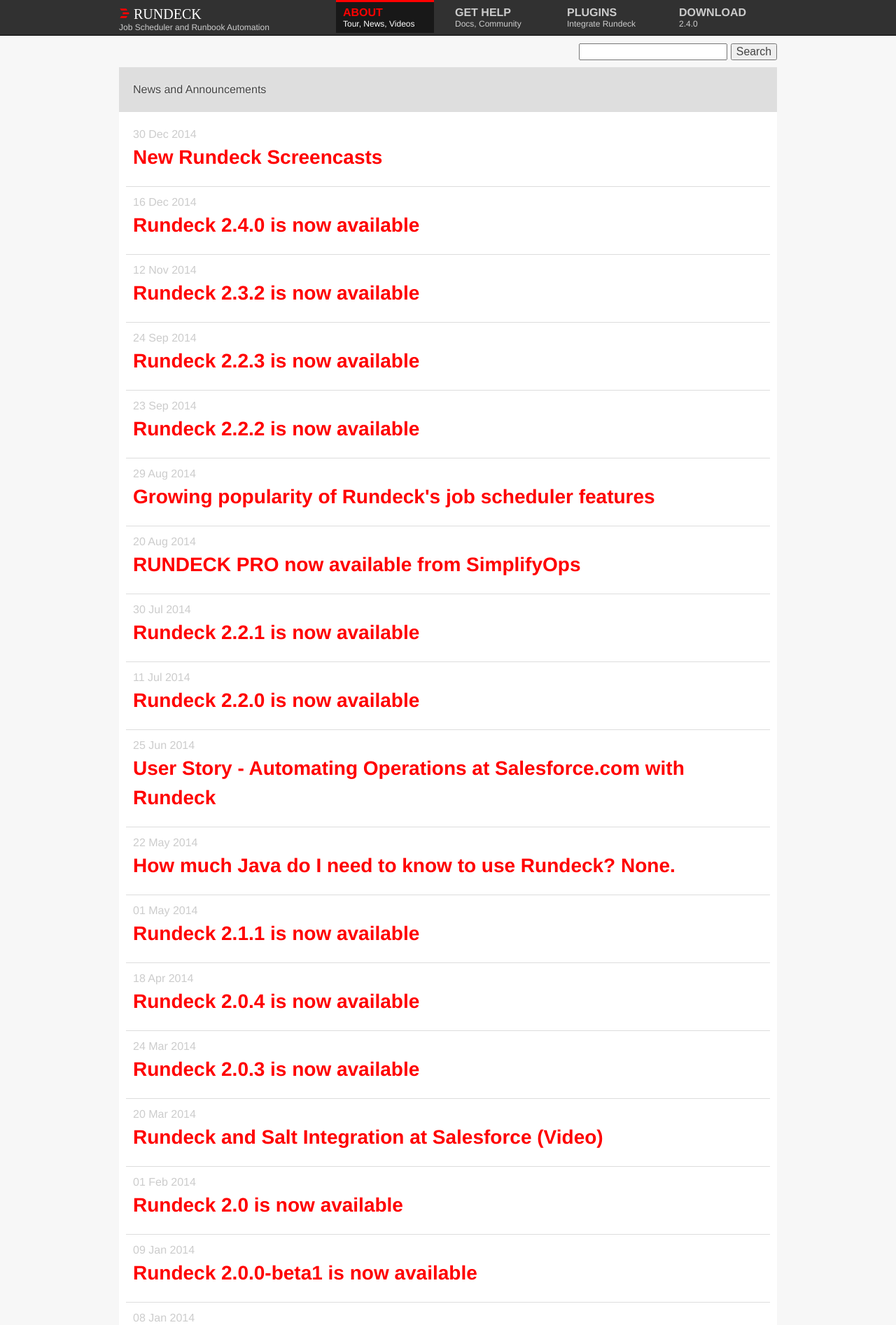
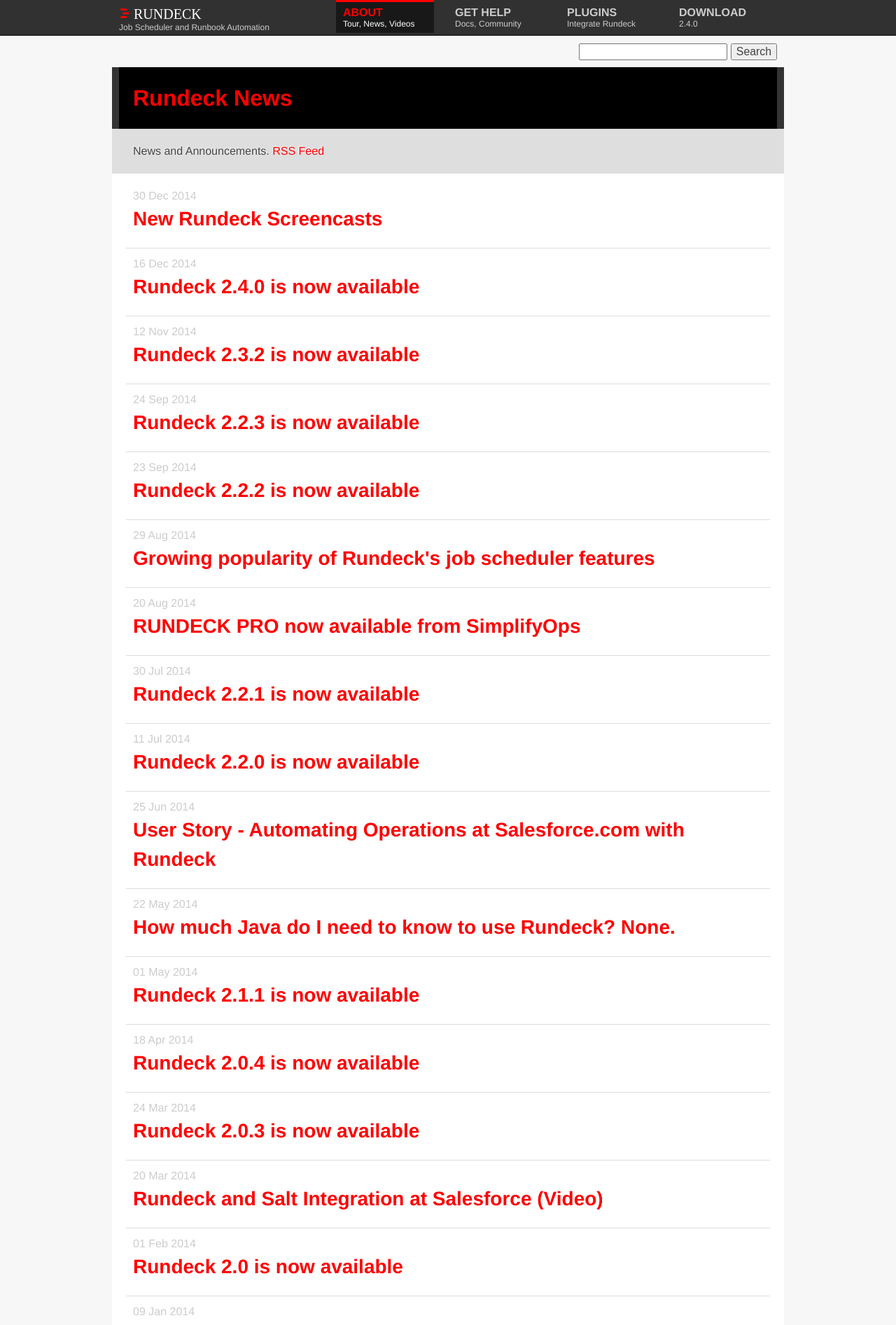
Before and after one commit to rundeck/rundeck-ghpages, a Jekyll site: the page built from news/index.html, in a window 1280 px wide. Shown: the top 1893 px of the page at 70% size. Built offline with Jekyll 4.4.1, drawn with Linux system fonts in a browser that asks for light colours; nearby versions of some CDN libraries.

Commit message:
Fix style of page introduction blocks

```diff
--- a/css/style.css
+++ b/css/style.css
@@ -191,8 +191,11 @@
 .introduction {
   background-color: #dedede;
          text-shadow: -1px -1px 2px rgba(255,255,255,0.8);
-         padding:20px;
-  }
+}
+.introduction p {
+         margin:20px;
+}
+
 
 
 .background-gray {
--- a/downloads.html
+++ b/downloads.html
@@ -9,7 +9,7 @@
 
     <article class="container_12 introduction">
       <div class="grid_12">
-        <h4>Download and install Rundeck using one of the easy options below:</h4>
+        <p>Download and install Rundeck using one of the easy options below:</p>
       </div>
       <div class="clear"></div>
     </article>
--- a/news/index.html
+++ b/news/index.html
@@ -6,16 +6,29 @@
 ---
 
 <section id="about" class="page">
-  <div class="container_12">
-  <article class="grid_12 ">
-      <p class="introduction">
-        News and Announcements
+
+  <article class="container_12 aboutlink">
+      <div class="grid_12">
+        <a href="index.html" class="selfpage">
+      <h1>Rundeck News</h1>
+        </a>
+        </div>
+      <div class="clear"></div>
+    </article>
+
+  <article class="container_12 introduction">
+  <div class="grid_12 ">
+      <p>
+        News and Announcements. <a href="feed.xml">RSS Feed</a>
       </p>
 
+  </div>
+      <div class="clear"></div>
   </article>
 
+  <article class="container_12">
 
-  <article class="grid_12">
+  <div class="grid_12">
 
       <ul class="plugins">
         {% for post in site.categories.news %}
@@ -33,9 +46,9 @@
       </ul>
 
 
-  </article>
+  </div>
+    <div class="clear"></div>
 
 
-</div>
-    <div class="clear"></div>
+</article>
 </section>
--- a/related/index.html
+++ b/related/index.html
@@ -9,9 +9,9 @@
 
   <article class="container_12 introduction">
     <div class="grid_12">
-      <strong>
+      <p>
         Related projects.
-      </strong>
+      </p>
       <div class="callout">
         <p>None of the projects listed here are directly supported by the Rundeck developers.
           If you encounter any problems with them, please use the contact information.</p>
@@ -20,6 +20,7 @@
         Please <a href="http://groups.google.com/group/rundeck-discuss">
           write to us</a> about any project you wish was listed here.
       </p>
+    </div>
       <div class="clear"></div>
 
 
```
Also changed, not shown: stories/index.html (+1 -1 lines).
